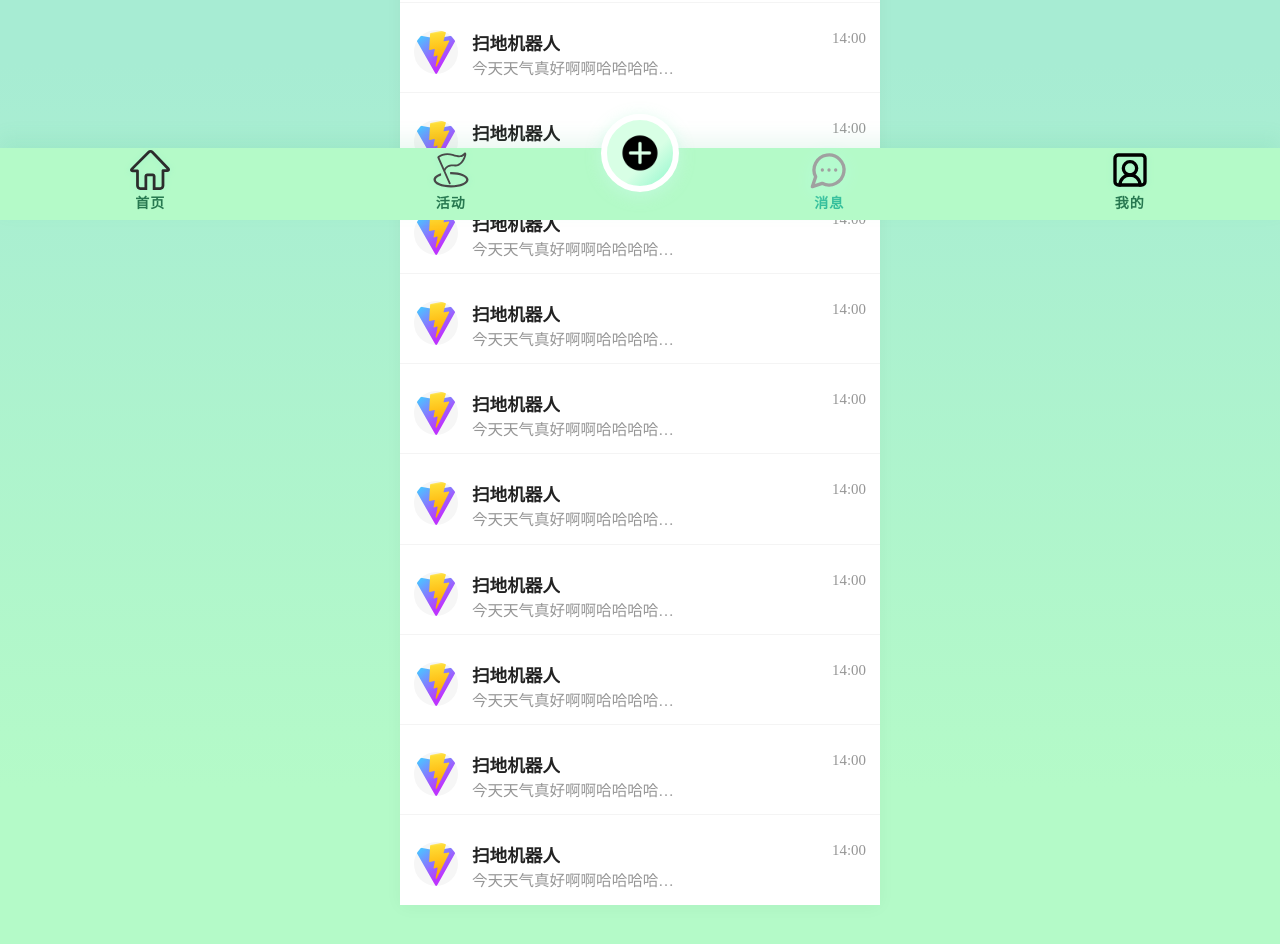
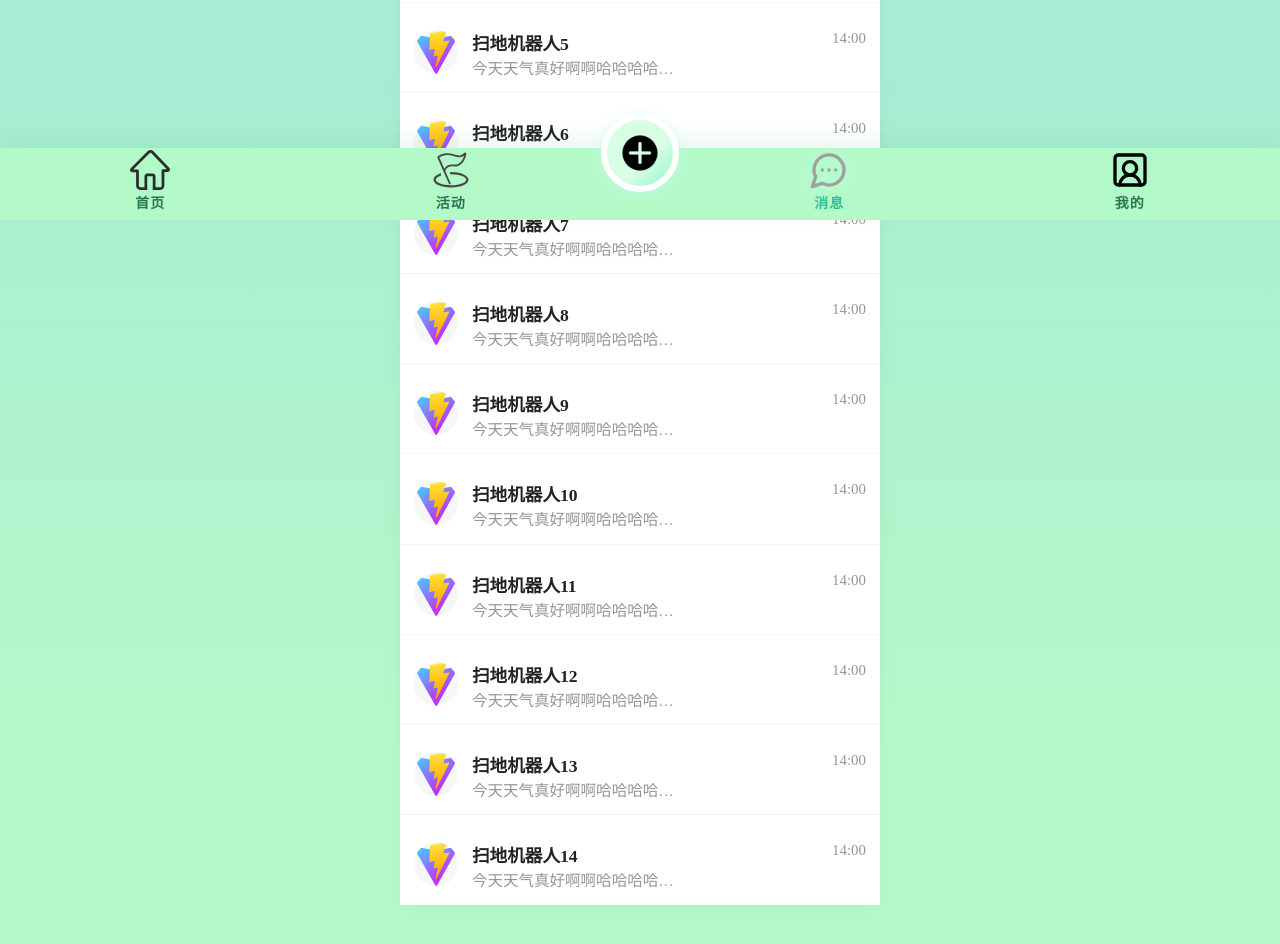
Before and after one commit to Jerry-Guo1020/school_helper, a Vue app: page /#/message in a window 1280 px wide. Shown: the part 580-1524 px from the top of the page. Built offline with nearby package versions, Linux system fonts and the light colour scheme.

Commit message:
feat：调整消息标题的最大宽度并更新示例数据

```diff
--- a/src/components/message/messageDetails.vue
+++ b/src/components/message/messageDetails.vue
@@ -120,7 +120,7 @@ const props = defineProps({
   }
   .msg-title {
     font-size: 1rem;
-    max-width: 90px;
+    max-width: 120px;
   }
   .msg-desc {
     font-size: 0.88rem;
--- a/src/data/message/messageDetails.js
+++ b/src/data/message/messageDetails.js
@@ -1,86 +1,86 @@
 export const message = [
   {
-    title: "扫地机器人",
-    avatar: '/vite.svg', // 路径按你的项目实际来，也可以用你刚刚上传的图片
+    title: "扫地机器人1",
+    avatar: '/vite.svg',
     desc: "今天天气真好啊啊哈哈哈哈哈哈",
     date:"14:00"
   },
   {
-    title: "扫地机器人",
-    avatar: '/vite.svg', // 路径按你的项目实际来，也可以用你刚刚上传的图片
+    title: "扫地机器人2",
+    avatar: '/vite.svg',
     desc: "今天天气真好啊啊哈哈哈哈哈哈",
     date:"14:00"
   },
   {
-    title: "扫地机器人",
-    avatar: '/vite.svg', // 路径按你的项目实际来，也可以用你刚刚上传的图片
+    title: "扫地机器人3",
+    avatar: '/vite.svg',
     desc: "今天天气真好啊啊哈哈哈哈哈哈",
     date:"14:00"
   },
   {
-    title: "扫地机器人",
-    avatar: '/vite.svg', // 路径按你的项目实际来，也可以用你刚刚上传的图片
+    title: "扫地机器人4",
+    avatar: '/vite.svg',
     desc: "今天天气真好啊啊哈哈哈哈哈哈",
     date:"14:00"
   },
   {
-    title: "扫地机器人",
-    avatar: '/vite.svg', // 路径按你的项目实际来，也可以用你刚刚上传的图片
+    title: "扫地机器人5",
+    avatar: '/vite.svg',
     desc: "今天天气真好啊啊哈哈哈哈哈哈",
     date:"14:00"
   },
   {
-    title: "扫地机器人",
-    avatar: '/vite.svg', // 路径按你的项目实际来，也可以用你刚刚上传的图片
+    title: "扫地机器人6",
+    avatar: '/vite.svg',
     desc: "今天天气真好啊啊哈哈哈哈哈哈",
     date:"14:00"
   },
   {
-    title: "扫地机器人",
-    avatar: '/vite.svg', // 路径按你的项目实际来，也可以用你刚刚上传的图片
+    title: "扫地机器人7",
+    avatar: '/vite.svg',
     desc: "今天天气真好啊啊哈哈哈哈哈哈",
     date:"14:00"
   },
   {
-    title: "扫地机器人",
-    avatar: '/vite.svg', // 路径按你的项目实际来，也可以用你刚刚上传的图片
+    title: "扫地机器人8",
+    avatar: '/vite.svg',
     desc: "今天天气真好啊啊哈哈哈哈哈哈",
     date:"14:00"
   },
   {
-    title: "扫地机器人",
-    avatar: '/vite.svg', // 路径按你的项目实际来，也可以用你刚刚上传的图片
+    title: "扫地机器人9",
+    avatar: '/vite.svg',
     desc: "今天天气真好啊啊哈哈哈哈哈哈",
     date:"14:00"
   },
   {
-    title: "扫地机器人",
-    avatar: '/vite.svg', // 路径按你的项目实际来，也可以用你刚刚上传的图片
+    title: "扫地机器人10",
+    avatar: '/vite.svg',
     desc: "今天天气真好啊啊哈哈哈哈哈哈",
     date:"14:00"
   },
   {
-    title: "扫地机器人",
-    avatar: '/vite.svg', // 路径按你的项目实际来，也可以用你刚刚上传的图片
+    title: "扫地机器人11",
+    avatar: '/vite.svg',
     desc: "今天天气真好啊啊哈哈哈哈哈哈",
     date:"14:00"
   },
   {
-    title: "扫地机器人",
-    avatar: '/vite.svg', // 路径按你的项目实际来，也可以用你刚刚上传的图片
+    title: "扫地机器人12",
+    avatar: '/vite.svg',
     desc: "今天天气真好啊啊哈哈哈哈哈哈",
     date:"14:00"
   },
   {
-    title: "扫地机器人",
-    avatar: '/vite.svg', // 路径按你的项目实际来，也可以用你刚刚上传的图片
+    title: "扫地机器人13",
+    avatar: '/vite.svg',
     desc: "今天天气真好啊啊哈哈哈哈哈哈",
     date:"14:00"
   },
   {
-    title: "扫地机器人",
-    avatar: '/vite.svg', // 路径按你的项目实际来，也可以用你刚刚上传的图片
+    title: "扫地机器人14",
+    avatar: '/vite.svg',
     desc: "今天天气真好啊啊哈哈哈哈哈哈",
     date:"14:00"
   },
-]
+];
```
Lines whose indentation alone changed are shown as unchanged.
